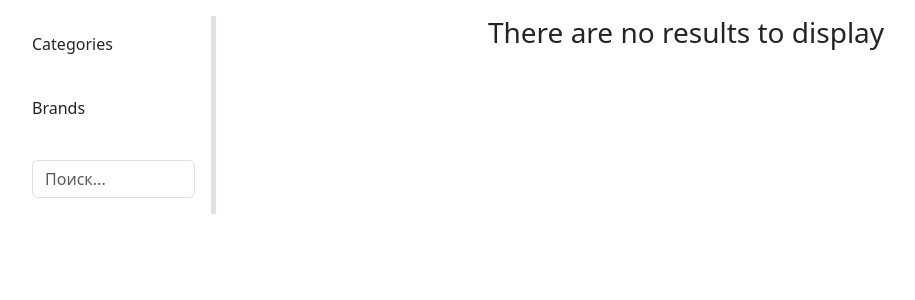
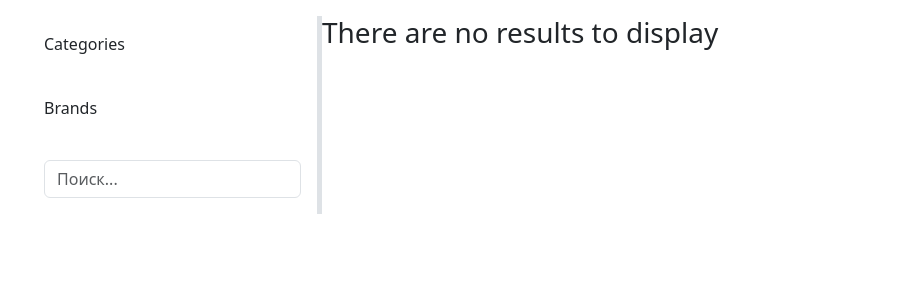
Before and after one commit to VadimScerbatiuc/SurvivalKit, a Django app: page / in a window 1280 px wide. Shown: the part 56-356 px from the top of the page, without its empty margins (54-969 px from the left). Run offline with Django 5.2, Linux system fonts and the light colour scheme; data that the repository does not hold is empty; some libraries are stand-ins or nearby versions.

Commit message:
Changed style for product page

```diff
--- a/survival_kit/shop/static/shop/css/style.css
+++ b/survival_kit/shop/static/shop/css/style.css
@@ -68,13 +68,13 @@ body {
 
 .cart-product-image{
     height: 200px;
-    max-width:200px;
-    min-width:200px;
+    max-width: 100px;
+    min-width: 100px;
 }
 
 /* card */
 .card-img-top {
-	height: 150px;
+	height: 200px;
 }
 
 .card-description {
@@ -90,7 +90,7 @@ body {
     height: 100%;
 }
 
-
+/* grids learn */
 #grid1 {
     background-color: blue;
     display: grid;
--- a/survival_kit/shop/templates/shop/product_page.html
+++ b/survival_kit/shop/templates/shop/product_page.html
@@ -3,8 +3,8 @@
 
 {% block content %}
 
-    <div class="row ">
-        <div class="col-2 filter-box border-end border-5 p-3">
+    <div class="d-flex flex-row">
+        <div class="filter-box border-end border-5 p-3">
             <p>Categories</p>
             {% for category in categories %}
                 <div class="form-check">
@@ -27,7 +27,7 @@
             <br>
             <input type="text" class="form-control" id="search-input" placeholder="Поиск..." name="search">
         </div>
-        <div class="col">
+        <div class="">
             {% include 'shop/includes/product_list.html' %}
         </div>
     </div>
```
